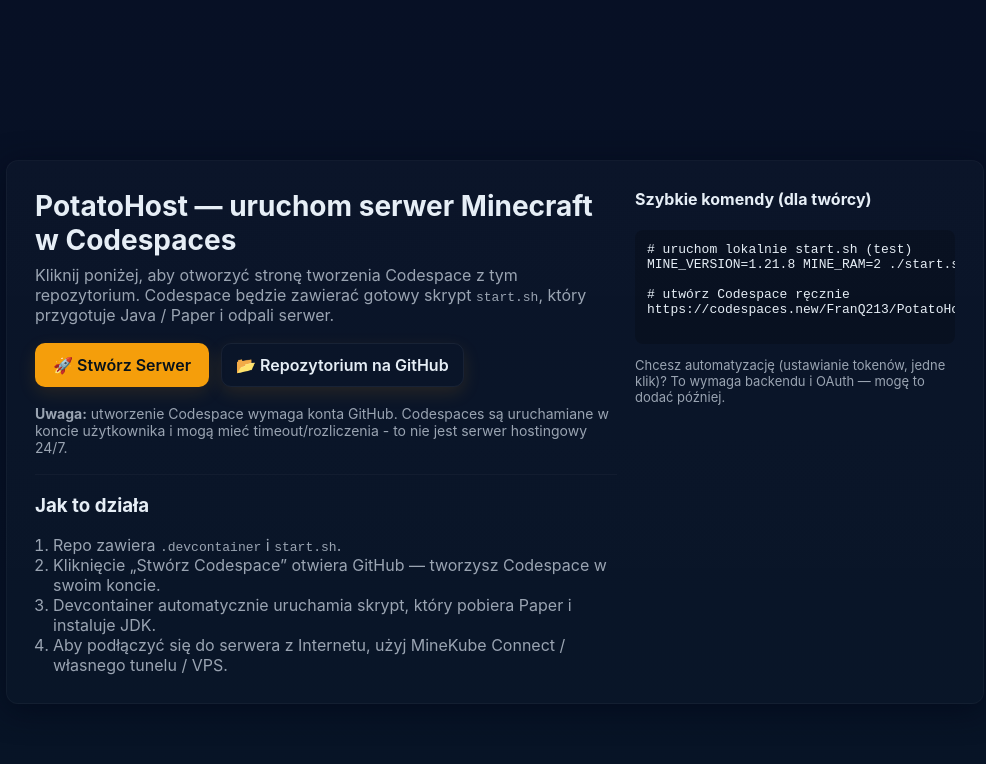
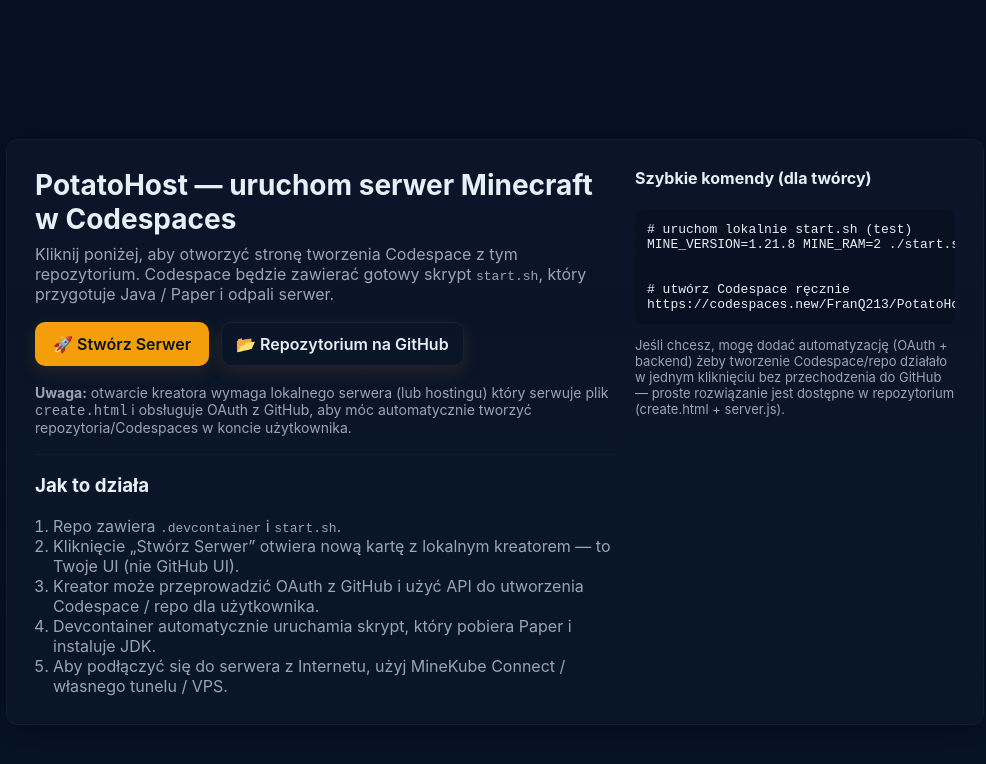
Before and after one commit to FranQ213/PotatoHost, a plain HTML site: page root/index.html in a window 1280 px wide. Shown: the whole page, without its empty margins (145-1131 px from the left). Drawn offline with Linux system fonts and the light colour scheme.

Commit message:
Update index.html

```diff
--- a/root/index.html
+++ b/root/index.html
@@ -30,11 +30,13 @@
 <h1>PotatoHost — uruchom serwer Minecraft w Codespaces</h1>
 <p class="lead">Kliknij poniżej, aby otworzyć stronę tworzenia Codespace z tym repozytorium. Codespace będzie zawierać gotowy skrypt <code>start.sh</code>, który przygotuje Java / Paper i odpali serwer.</p>
 
+
 <div class="actions">
-            <!-- główny przycisk otwierający GitHub Codespaces -->
-            <a class="btn" href="https://codespaces.new/FranQ213/PotatoHost" target="_blank" rel="noopener noreferrer">
+<!-- główny przycisk otwierający lokalny kreator (nowa karta) -->
+<a class="btn" href="/create.html" target="_blank" rel="noopener noreferrer">
 🚀 Stwórz Serwer
 </a>
+
 
 <!-- drugi przycisk pokazujący repo na GitHub -->
 <a class="btn ghost" href="https://github.com/FranQ213/PotatoHost" target="_blank" rel="noopener noreferrer">
@@ -42,20 +44,25 @@
 </a>
 </div>
 
+
 <div class="info">
-            <strong>Uwaga:</strong> utworzenie Codespace wymaga konta GitHub. Codespaces są uruchamiane w koncie użytkownika i mogą mieć timeout/rozliczenia - to nie jest serwer hostingowy 24/7.
+<strong>Uwaga:</strong> otwarcie kreatora wymaga lokalnego serwera (lub hostingu) który serwuje plik <code>create.html</code> i obsługuje OAuth z GitHub, aby móc automatycznie tworzyć repozytoria/Codespaces w koncie użytkownika.
 </div>
 
+
 <hr style="margin:18px 0;border:none;border-top:1px solid rgba(255,255,255,0.03)">
+
 
 <h3>Jak to działa</h3>
 <ol style="color:var(--muted);margin:8px 0 0;padding-left:18px">
 <li>Repo zawiera <code>.devcontainer</code> i <code>start.sh</code>.</li>
-            <li>Kliknięcie „Stwórz Codespace” otwiera GitHub — tworzysz Codespace w swoim koncie.</li>
+<li>Kliknięcie „Stwórz Serwer” otwiera nową kartę z lokalnym kreatorem — to Twoje UI (nie GitHub UI).</li>
+<li>Kreator może przeprowadzić OAuth z GitHub i użyć API do utworzenia Codespace / repo dla użytkownika.</li>
 <li>Devcontainer automatycznie uruchamia skrypt, który pobiera Paper i instaluje JDK.</li>
 <li>Aby podłączyć się do serwera z Internetu, użyj MineKube Connect / własnego tunelu / VPS.</li>
 </ol>
 </div>
+
 
 <div>
 <h4 style="margin-top:0">Szybkie komendy (dla twórcy)</h4>
@@ -63,11 +70,13 @@
 # uruchom lokalnie start.sh (test)
 MINE_VERSION=1.21.8 MINE_RAM=2 ./start.sh
 
+
 # utwórz Codespace ręcznie
 https://codespaces.new/FranQ213/PotatoHost
 </pre>
 
-          <p style="color:var(--muted);font-size:13px;margin-top:10px">Chcesz automatyzację (ustawianie tokenów, jedne klik)? To wymaga backendu i OAuth — mogę to dodać później.</p>
+
+<p style="color:var(--muted);font-size:13px;margin-top:10px">Jeśli chcesz, mogę dodać automatyzację (OAuth + backend) żeby tworzenie Codespace/repo działało w jednym kliknięciu bez przechodzenia do GitHub — proste rozwiązanie jest dostępne w repozytorium (create.html + server.js).</p>
 </div>
 </div>
 </div>
```
Lines whose indentation alone changed are shown as unchanged.
